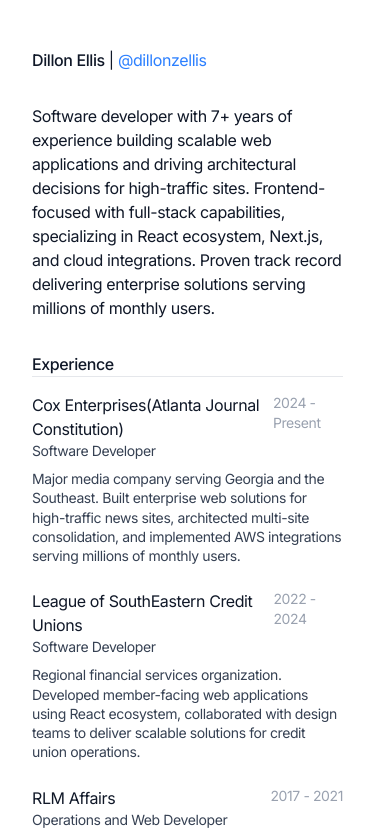
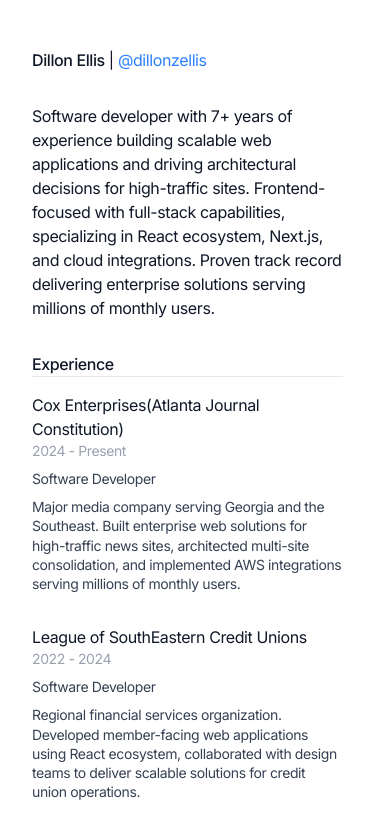
Before and after one commit to Dillonzellis/simple-portfolio, a Next.js app: page / in a window 390 px wide. Shown: the top 837 px of the page. Built offline with nearby package versions, Linux system fonts and the light colour scheme.

Commit message:
style: more spacing in exp section and mobile

```diff
--- a/src/app/layout.tsx
+++ b/src/app/layout.tsx
@@ -6,7 +6,7 @@ const inter = Inter({ subsets: ["latin"] });
 
 export const metadata: Metadata = {
   title: "Dillon | Personal Portfolio",
-  description: "Dillon is a full-stack developer with 6 years of experience.",
+  description: "Dillon Ellis | Software Developer",
   icons: [
     {
       rel: "icon",
--- a/src/app/page.tsx
+++ b/src/app/page.tsx
@@ -46,12 +46,14 @@ export default function Home() {
         <hr />
       </div>
 
-      <div className="flex flex-col gap-2">
+      <div className="flex flex-col gap-4">
         {exp.map((exp, idx) => (
           <div key={idx} className="pb-4">
-            <div className="flex justify-between">
+            <div className="flex flex-col justify-between md:flex-row">
               <div>{exp.company}</div>
-              <div className="text-sm text-gray-400">{exp.time}</div>
+              <div className="pb-2 text-sm text-gray-400 md:pb-0">
+                {exp.time}
+              </div>
             </div>
             <div className="text-sm text-gray-700 dark:text-gray-300">
               {exp.role}
```
